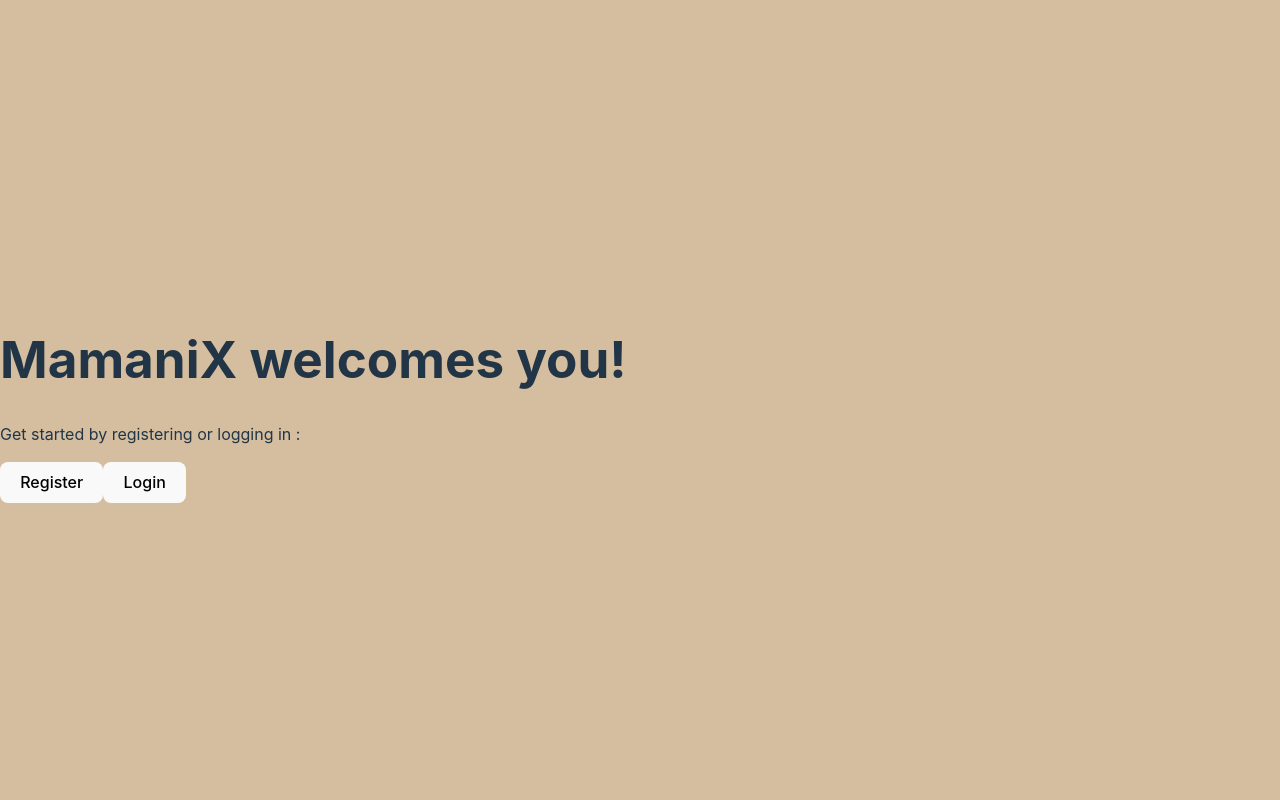
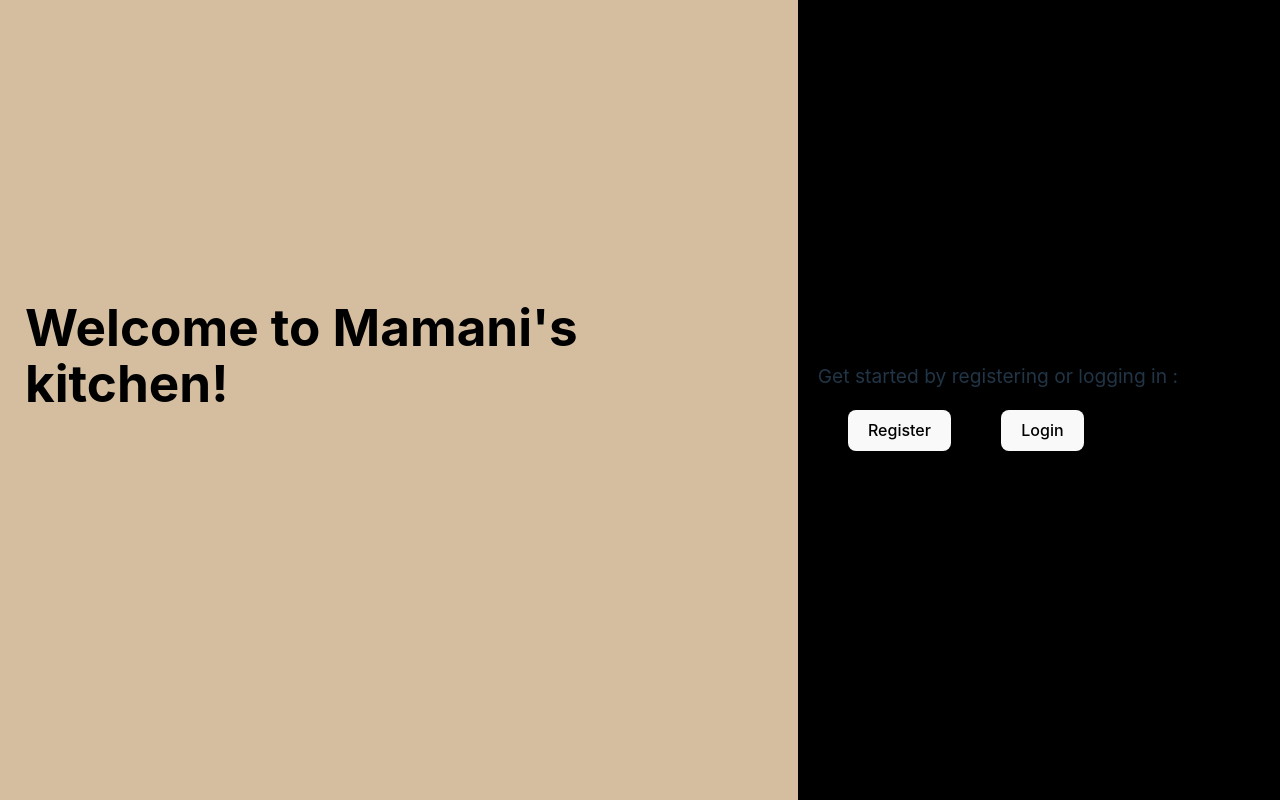
Before and after one commit to ahamidizadeh/mamaniX, a React (Vite) app in the folder my-react-app/: page / in a window 1280 px wide. Built offline with nearby package versions, Linux system fonts and the light colour scheme.

Commit message:
modified css homepage

```diff
--- a/my-react-app/src/components/HomePage.jsx
+++ b/my-react-app/src/components/HomePage.jsx
@@ -3,21 +3,22 @@ import Modal from "react-modal";
 import { useAuth } from "../utils/AuthContext";
 import RegisterModal from "./RegisterModal";
 import LoginModal from "./LoginModal";
+import "./styles/HomePage.css";
 
 function HomePage() {
   const [showRegisterModal, setShowRegisterModal] = useState(false);
   const [showLoginModal, setShowLoginModal] = useState(false);
   const { isAuthenticated, setIsAuthenticated } = useAuth();
-
-  console.log(isAuthenticated);
   return (
     <div className="homepage">
-      <h1>MamaniX welcomes you!</h1>
-      <p>Get started by registering or logging in :</p>
-
-      <button onClick={() => setShowRegisterModal(true)}>Register</button>
-      <button onClick={() => setShowLoginModal(true)}>Login</button>
-
+      <div className="homepage-intro">
+        <h1>Welcome to Mamani's kitchen!</h1>
+      </div>
+      <div className="homepage-buttons">
+        <p>Get started by registering or logging in :</p>
+        <button onClick={() => setShowRegisterModal(true)}>Register</button>
+        <button onClick={() => setShowLoginModal(true)}>Login</button>
+      </div>
       <Modal
         isOpen={showRegisterModal}
         onRequestClose={() => setShowRegisterModal(false)}
@@ -39,12 +40,4 @@ function HomePage() {
   );
 }
 
-// const useAuth = () => {
-//   const context = useContext(AuthContext);
-//   if (!context) {
-//     throw new Error("useAuth must be used withing an AuthContext.provider");
-//   }
-
-//   return context;
-// };
 export { HomePage };
--- /dev/null
+++ b/my-react-app/src/components/styles/Homepage.css
@@ -0,0 +1,27 @@
+.homepage {
+  display: flex;
+  justify-content: space-between;
+}
+.homepage-intro {
+  position: relative;
+  height: 100vh;
+}
+.homepage-intro > h1 {
+  margin-left: 25px;
+  margin-top: 50%;
+  color: black;
+}
+.homepage-buttons {
+  width: 50%;
+  background-color: black;
+  margin-left: 200px;
+}
+
+.homepage-buttons > p {
+  font-size: larger;
+  margin-left: 20px;
+  margin-top: 75%;
+}
+.homepage-buttons > button {
+  margin-left: 50px;
+}
```
